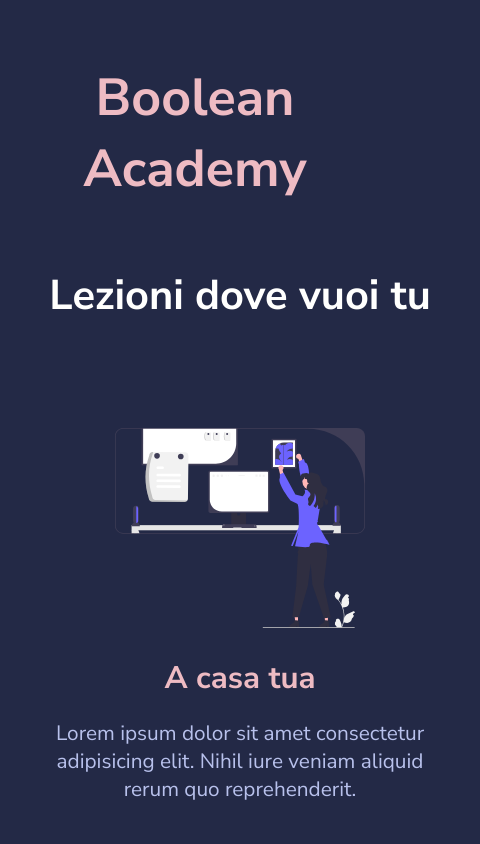
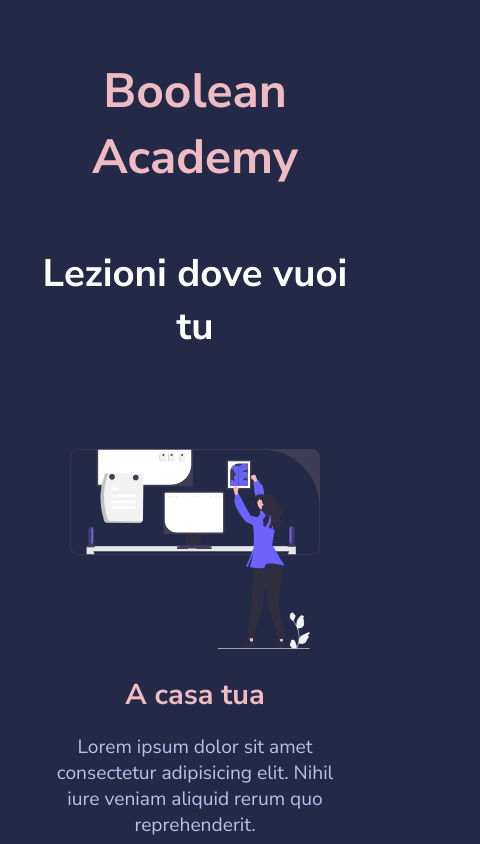
Before and after one commit to VenturelliGiorgia/html-css-resp-wannabe, a plain HTML site: page index.html in a window 390 px wide. Shown: the top 844 px of the page, 480 px wide, since content can reach past the window. Drawn offline with Linux system fonts and the light colour scheme.

Commit message:
modifiche

```diff
--- a/css/style-media.css
+++ b/css/style-media.css
@@ -1,21 +1,21 @@
 @media screen and (max-width:768px) {
 
     .container {
-        width: 768px;
+        width: 100%;
     }
 
     html {
-        font-size: 1.5rem;
+        font-size: 1.3rem;
     }
 }
 
 @media screen and (max-width:480px) {
     .container {
-        width: 480px;
+        width: 100%;
     }
 
     html {
-        font-size: 1.3rem;
+        font-size: 1.2rem;
     }
 
     .row {
```
